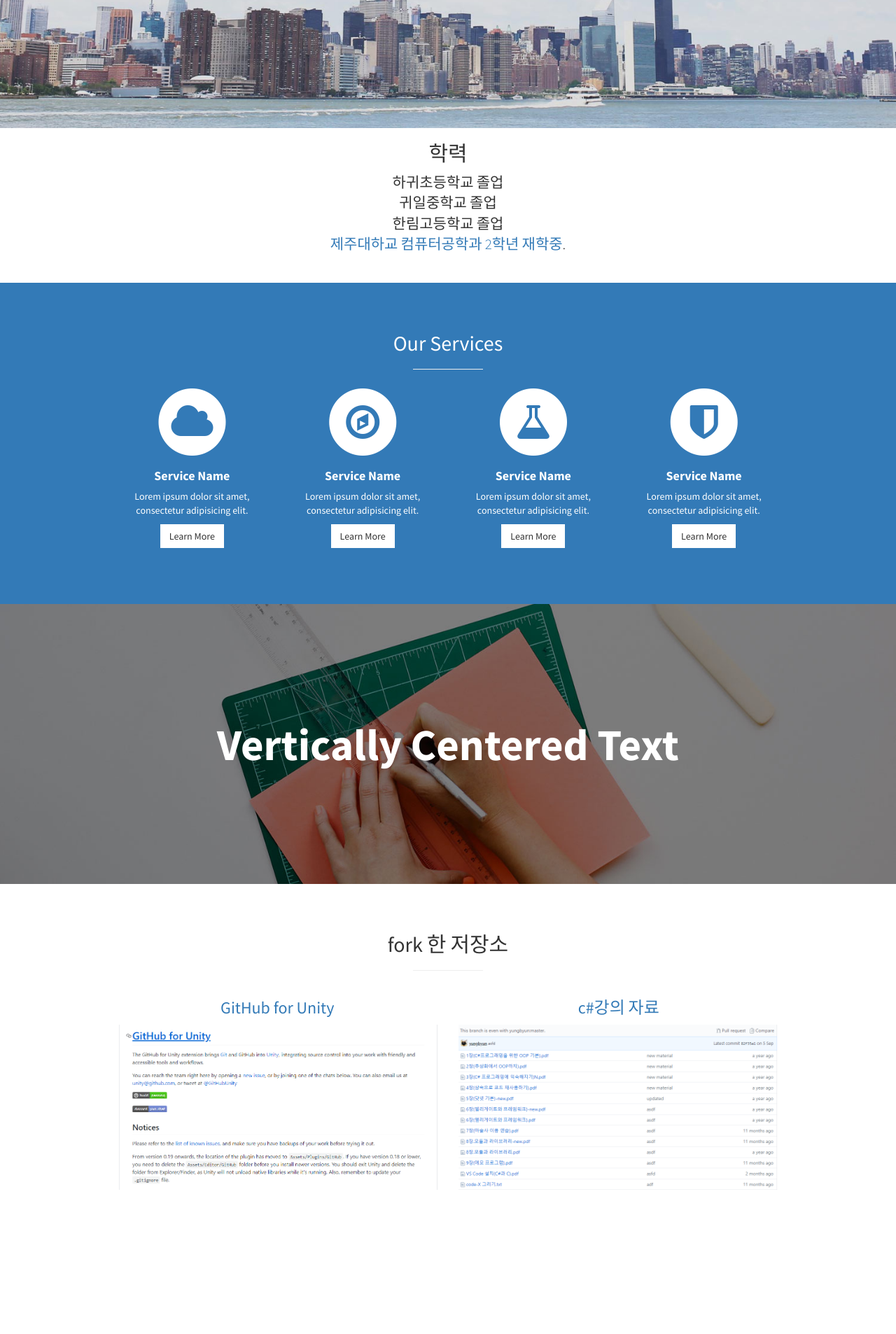
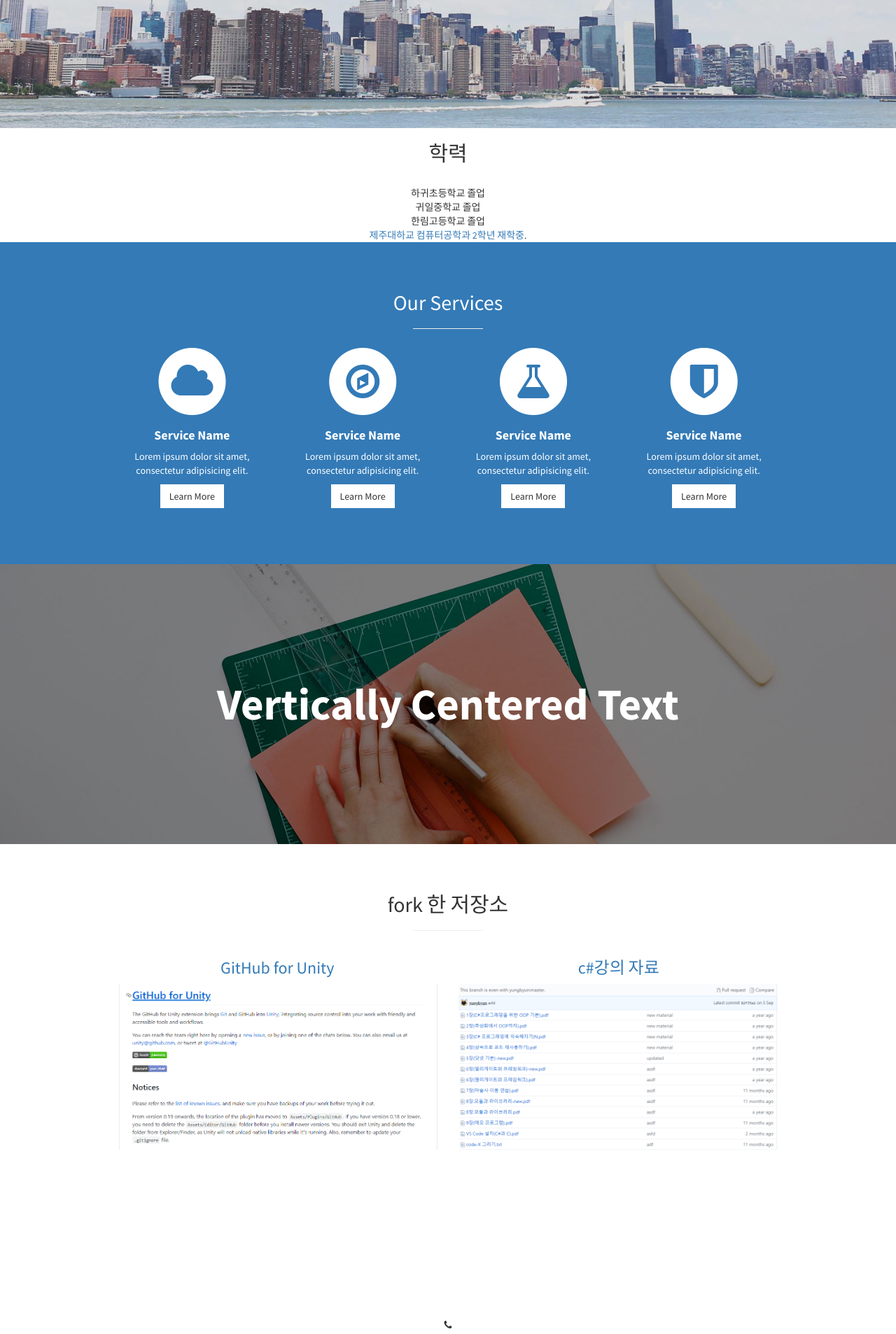
Before and after one commit to hsj3359/hsj3359.github.io, a Jekyll site: the page built from index.html, in a window 1280 px wide. Shown: the part 717-2623 px from the top of the page at 70% size. Built offline with Jekyll 4.4.1, drawn with Linux system fonts in a browser that asks for light colours.

Commit message:
학력 수정

```diff
--- a/_includes/about.html
+++ b/_includes/about.html
@@ -2,11 +2,11 @@
   <div class="container">
     <div class="row">
       <div class="col-lg-12 text-center">
-        <h2>학력</h2>
-        <p class="lead"> 하귀초등학교 졸업<br>
+        <h2>학력</h2><br>
+        하귀초등학교 졸업<br>
           귀일중학교 졸업<br>
           한림고등학교 졸업<br>
-          <a target="_blank" href="http://ce.jejunu.ac.kr//">제주대하교 컴퓨터공학과 2학년 재학중</a>.</p><br>
+          <a target="_blank" href="http://ce.jejunu.ac.kr//">제주대하교 컴퓨터공학과 2학년 재학중</a>.<br>
       </div>
     </div>
     <!-- /.row -->
```
